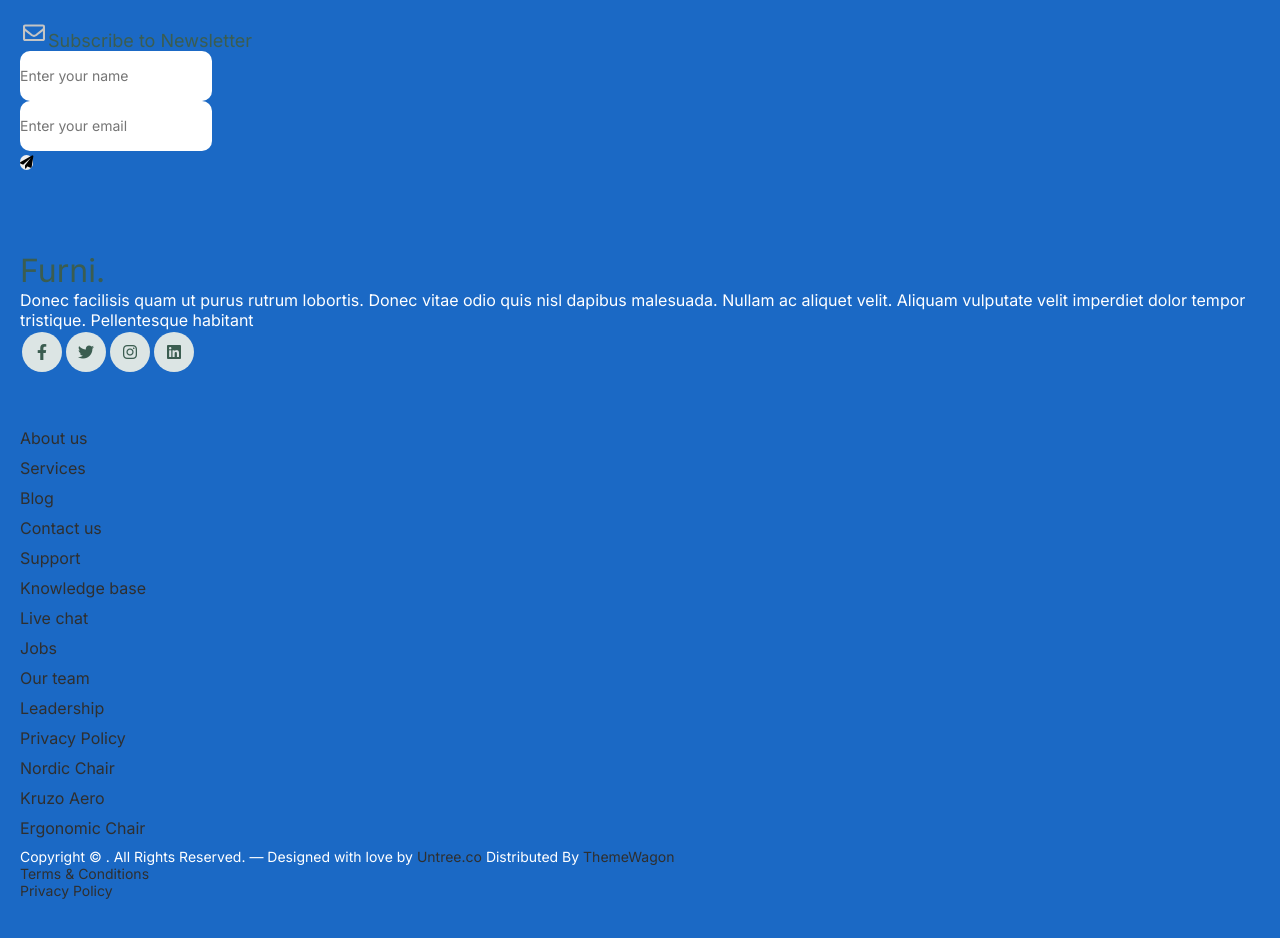
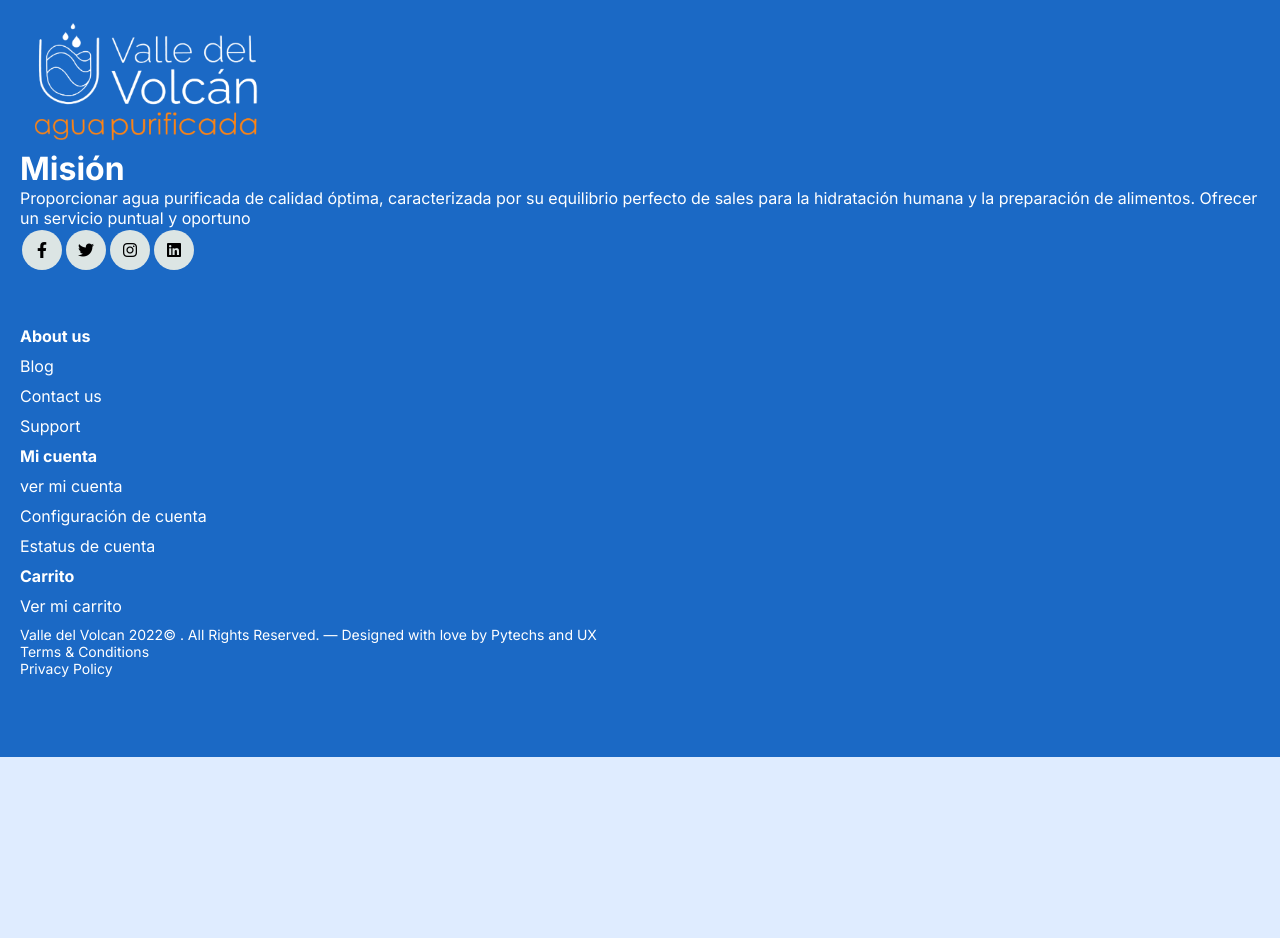
Before and after one commit to Fernando-sys28/ValleDelVolcan, an Angular app: page /cuenta in a window 1280 px wide. Shown: the part 1360-2298 px from the top of the page. After the commit the page ends 2117 px from the top, so only its background shows below. Built offline with nearby package versions, Linux system fonts and the light colour scheme.

Commit message:
Footer changes

```diff
--- a/src/app/footer/footer.component.css
+++ b/src/app/footer/footer.component.css
@@ -1,4 +1,6 @@
-
+.navbar-brand img{
+  width: 250px;
+}
 .footer-section {
     padding: 80px 0;
     background: #1B69C5; }
@@ -6,7 +8,7 @@
       position: relative; }
     .footer-section a {
       text-decoration: none;
-      color: #2f2f2f;
+      color: #ffffff ;
       -webkit-transition: .3s all ease;
       -o-transition: .3s all ease;
       transition: .3s all ease; }
@@ -64,7 +66,7 @@
       font-size: 32px;
       font-weight: 500;
       text-decoration: none;
-      color: #3b5d50; }
+      color: #ffffff; }
     .footer-section .custom-social li {
       margin: 2px;
       display: inline-block; }
@@ -75,10 +77,10 @@
         line-height: 40px;
         display: inline-block;
         background: #dce5e4;
-        color: #3b5d50;
+        color: #000000;
         border-radius: 50%; }
         .footer-section .custom-social li a:hover {
-          background: #3b5d50;
+          background: #000000;
           color: #ffffff; }
     .footer-section .border-top {
       border-color: #dce5e4; }
--- a/src/app/footer/footer.component.html
+++ b/src/app/footer/footer.component.html
@@ -2,38 +2,13 @@
 	<footer class="footer-section">
 		<div class="container relative">
 
-			<div class="row">
-				<div class="col-lg-8">
-					<div class="subscription-form">
-						<h3 class="d-flex align-items-center"><span class="me-1">
-                            <img
-									src="assets/images/envelope-outline.svg" alt="Image"
-									class="img-fluid"></span><span>Subscribe to Newsletter</span></h3>
 
-						<form action="#" class="row g-3">
-							<div class="col-auto">
-								<input type="text" class="form-control" placeholder="Enter your name">
-							</div>
-							<div class="col-auto">
-								<input type="email" class="form-control" placeholder="Enter your email">
-							</div>
-							<div class="col-auto">
-								<button class="btn btn-primary">
-									<span class="fa fa-paper-plane"></span>
-								</button>
-							</div>
-						</form>
-
-					</div>
-				</div>
-			</div>
 
 			<div class="row g-5 mb-5">
 				<div class="col-lg-4">
-					<div class="mb-4 footer-logo-wrap"><a href="#" class="footer-logo">Furni<span>.</span></a></div>
-					<p class="mb-4">Donec facilisis quam ut purus rutrum lobortis. Donec vitae odio quis nisl dapibus
-						malesuada. Nullam ac aliquet velit. Aliquam vulputate velit imperdiet dolor tempor tristique.
-						Pellentesque habitant</p>
+					<a class="navbar-brand" routerLink= "/"><img src="assets/images/logo.png"></a>
+					<div class="mb-4 footer-logo-wrap"><a href="#" class="footer-logo"><strong>Misión</strong><span></span></a></div>
+					<p class="mb-4">Proporcionar agua purificada de calidad óptima, caracterizada por su equilibrio perfecto de sales para la hidratación humana y la preparación de alimentos. Ofrecer un servicio puntual y oportuno</p>
 
 					<ul class="list-unstyled custom-social">
 						<li><a href="#"><span class="fa fa-brands fa-facebook-f"></span></a></li>
@@ -47,49 +22,43 @@
 					<div class="row links-wrap">
 						<div class="col-6 col-sm-6 col-md-3">
 							<ul class="list-unstyled">
-								<li><a href="#">About us</a></li>
-								<li><a href="#">Services</a></li>
+								<li><a href="#"><strong>About us</strong></a></li>
 								<li><a href="#">Blog</a></li>
 								<li><a href="#">Contact us</a></li>
+								<li><a href="#">Support</a></li>
 							</ul>
 						</div>
 
 						<div class="col-6 col-sm-6 col-md-3">
 							<ul class="list-unstyled">
-								<li><a href="#">Support</a></li>
-								<li><a href="#">Knowledge base</a></li>
-								<li><a href="#">Live chat</a></li>
+								<li><a href="#"><strong>Mi cuenta</strong> </a></li>
+								<li><a href="#">ver mi cuenta</a></li>
+								<li><a href="#">Configuración de cuenta</a></li>
+								<li><a href="#">Estatus de cuenta</a></li>
 							</ul>
 						</div>
 
 						<div class="col-6 col-sm-6 col-md-3">
 							<ul class="list-unstyled">
-								<li><a href="#">Jobs</a></li>
-								<li><a href="#">Our team</a></li>
-								<li><a href="#">Leadership</a></li>
-								<li><a href="#">Privacy Policy</a></li>
+								<li><a href="#"><strong>Carrito</strong></a></li>
+								<li><a href="#">Ver mi carrito</a></li>
 							</ul>
 						</div>
 
-						<div class="col-6 col-sm-6 col-md-3">
-							<ul class="list-unstyled">
-								<li><a href="#">Nordic Chair</a></li>
-								<li><a href="#">Kruzo Aero</a></li>
-								<li><a href="#">Ergonomic Chair</a></li>
-							</ul>
-						</div>
 					</div>
+
 				</div>
+
+
 
 			</div>
 
 			<div class="border-top copyright">
 				<div class="row pt-4">
 					<div class="col-lg-6">
-						<p class="mb-2 text-center text-lg-start">Copyright &copy;
+						<p class="mb-2 text-center text-lg-start"> Valle del Volcan 2022&copy;
 							<script>document.write(new Date().getFullYear());</script>. All Rights Reserved. &mdash;
-							Designed with love by <a href="https://untree.co">Untree.co</a> Distributed By <a
-								hreff="https://themewagon.com">ThemeWagon</a>
+							Designed with love by Pytechs and UX
 							<!-- License information: https://untree.co/license/ -->
 						</p>
 					</div>
```
